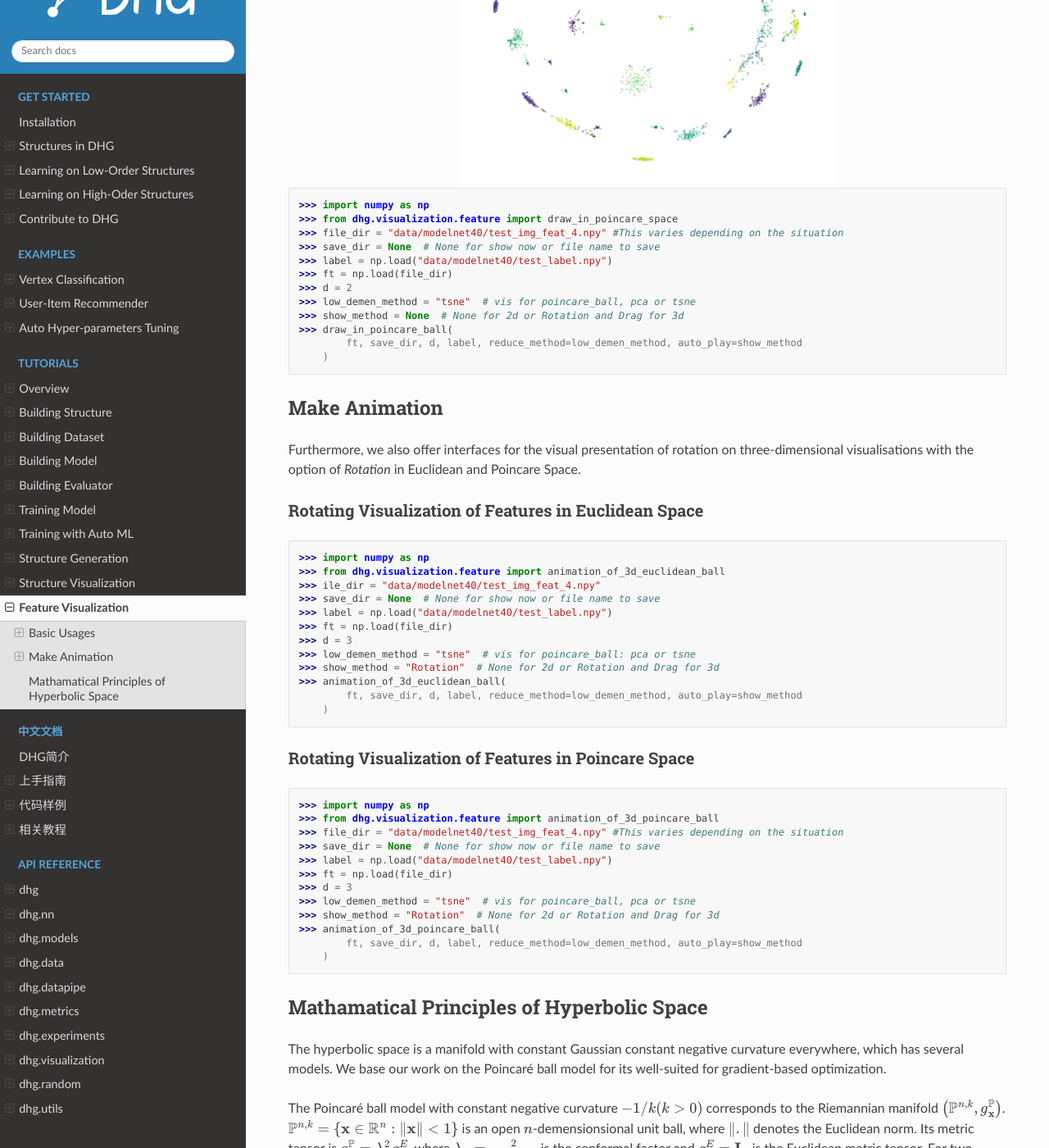
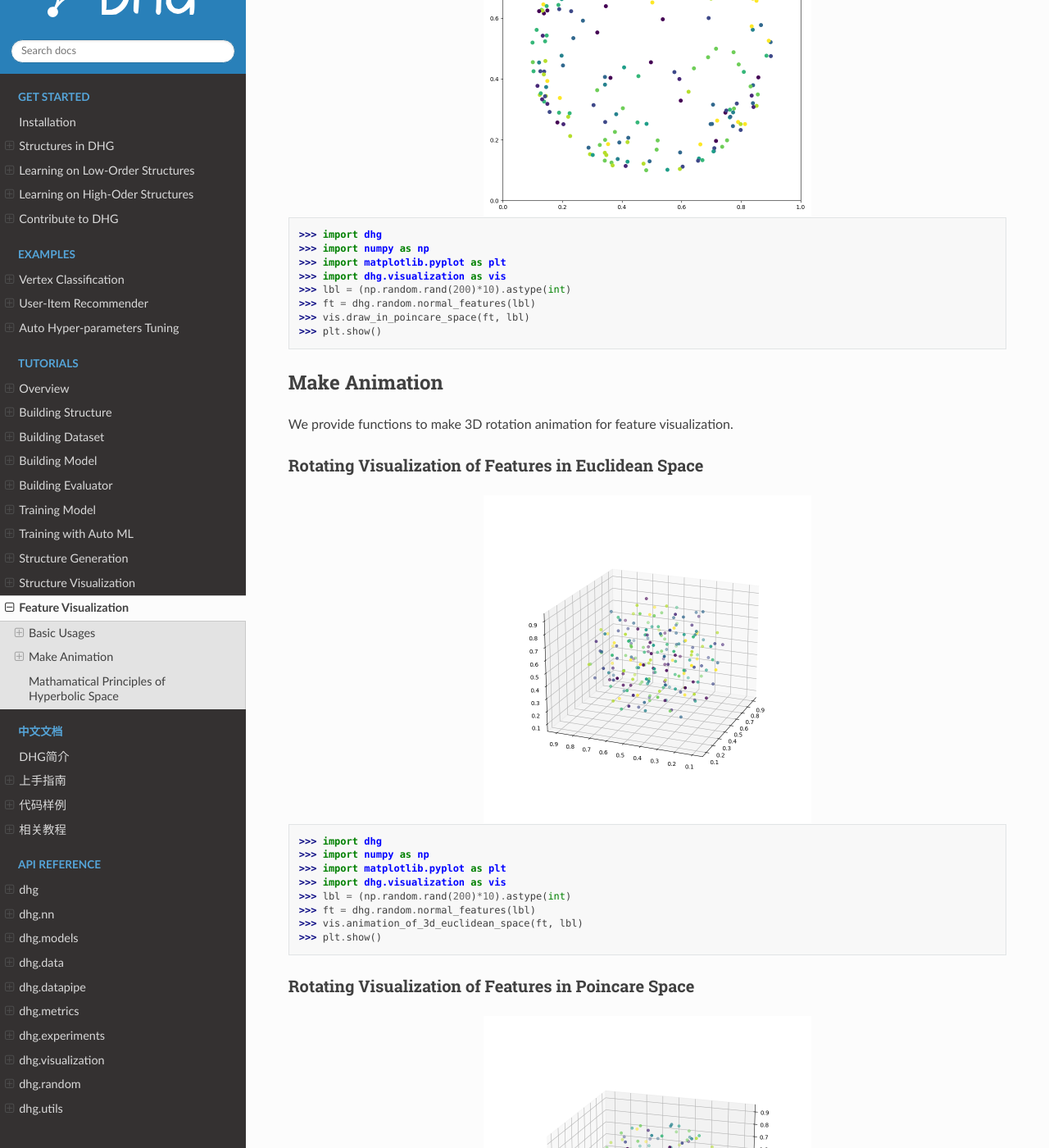
Before and after one commit to iMoonLab/DeepHypergraph, a Sphinx documentation site: the page built from docs/source/tutorial/vis_feature.rst, in a window 1280 px wide and 1400 px high, scrolled down 1409 px. Shown: the whole window at 82% size. Built offline with Sphinx 7.4.7 and the Read the Docs theme 2.0.0, drawn with Linux system fonts in a browser that asks for light colours; some of the changed text lies outside the part shown.

Commit message:
update doc

```diff
--- a/docs/source/start/install.rst
+++ b/docs/source/start/install.rst
@@ -9,9 +9,19 @@ Installation
 - Python >= 3.8
 - Pytorch >=1.11
 
-
-You can install **DHG** library with ``pip`` as follows:
+Current, the stable version of **DHG** is 0.9.1. You can install it with ``pip`` as follows:
 
 .. code-block:: bash
 
     pip install dhg
+
+You can also try the nightly version (0.9.2) of **DHG** library with ``pip`` as follows:
+
+.. code-block:: bash
+
+    pip install git+https://github.com/iMoonLab/DeepHypergraph.git
+
+.. note::
+
+    Nightly version is the development version of **DHG**. It may include the lastest SOTA methods and datasets, but it can also be unstable and not fully tested.
+    If you find any bugs, please report it to us in `GitHub Issues <https://github.com/iMoonLab/DeepHypergraph/issues>`_.
--- a/docs/source/tutorial/vis_feature.rst
+++ b/docs/source/tutorial/vis_feature.rst
@@ -10,10 +10,12 @@ Basic Usages
 ---------------
 DHG provides an interface to visualize the distribution of feaures:
 
-1. Load data of features and lable by specifying the corresponding path;
-2. Specify parameters (*i.e.*, `the dimensionality of the visualisation`, `the storage path` and `the method of dimensionality reduction`);
-3. Call our funtion to show or save the figure .
+1. Input the features and lable (optional);
+2. Specify parameters (*i.e.*, `the dimensionality of the visualisation`, `point size`, `color` and `the method of dimensionality reduction`);
+3. Call ``plt.show()`` funtion to show the figure/animation.
 
+
+.. note:: The ``plt`` is short for ``matplotlib.pyplot`` module.
 
 
 Visualization of Features in Euclidean Space
@@ -27,6 +29,16 @@ Visualization of Features in Euclidean Space
 
 .. code-block:: python
 
+    >>> import dhg
+    >>> import numpy as np
+    >>> import matplotlib.pyplot as plt
+    >>> import dhg.visualization as vis
+    >>> lbl = (np.random.rand(200)*10).astype(int)
+    >>> ft = dhg.random.normal_features(lbl)
+    >>> vis.draw_in_euclidean_space(ft, lbl)
+    >>> plt.show()
+
+..
     >>> import numpy as np
     >>> from dhg.visualization.feature import draw_in_euclidean_space
     >>> ile_dir = "data/modelnet40/test_img_feat_4.npy"
@@ -51,6 +63,16 @@ Visualization of Features in Poincare Space
 
 .. code-block:: python
 
+    >>> import dhg
+    >>> import numpy as np
+    >>> import matplotlib.pyplot as plt
+    >>> import dhg.visualization as vis
+    >>> lbl = (np.random.rand(200)*10).astype(int)
+    >>> ft = dhg.random.normal_features(lbl)
+    >>> vis.draw_in_poincare_space(ft, lbl)
+    >>> plt.show()
+
+..
     >>> import numpy as np
     >>> from dhg.visualization.feature import draw_in_poincare_space
     >>> file_dir = "data/modelnet40/test_img_feat_4.npy" #This varies depending on the situation
@@ -68,20 +90,29 @@ Visualization of Features in Poincare Space
 Make Animation
 -------------------------
 
-Furthermore, we also offer interfaces for the visual presentation of
-rotation on three-dimensional visualisations with the option of `Rotation` in Euclidean and Poincare Space.
+We provide functions to make 3D rotation animation for feature visualization.
 
 Rotating Visualization of Features in Euclidean Space
 ^^^^^^^^^^^^^^^^^^^^^^^^^^^^^^^^^^^^^^^^^^^^^^^^^^^^^^^^
 
-.. .. image:: ../_static/img/vis_ft_euclidean.png
-..     :align: center
-..     :alt: Rotating Visualization of Features in Euclidean Space
-..     :height: 400px
+.. image:: ../_static/img/vis_ft_euclidean_ani.png
+    :align: center
+    :alt: Rotating Visualization of Features in Euclidean Space
+    :height: 400px
 
 
 .. code-block:: python
 
+    >>> import dhg
+    >>> import numpy as np
+    >>> import matplotlib.pyplot as plt
+    >>> import dhg.visualization as vis
+    >>> lbl = (np.random.rand(200)*10).astype(int)
+    >>> ft = dhg.random.normal_features(lbl)
+    >>> vis.animation_of_3d_euclidean_space(ft, lbl)
+    >>> plt.show()
+
+..
     >>> import numpy as np
     >>> from dhg.visualization.feature import animation_of_3d_euclidean_ball
     >>> ile_dir = "data/modelnet40/test_img_feat_4.npy"
@@ -98,14 +129,24 @@ Rotating Visualization of Features in Euclidean Space
 Rotating Visualization of Features in Poincare Space
 ^^^^^^^^^^^^^^^^^^^^^^^^^^^^^^^^^^^^^^^^^^^^^^^^^^^^^^^
 
-.. .. image:: ../_static/img/vis_ft_euclidean.png
-..     :align: center
-..     :alt: Rotating Visualization of Features in Poincare Space
-..     :height: 400px
+.. image:: ../_static/img/vis_ft_poincare_ani.png
+    :align: center
+    :alt: Rotating Visualization of Features in Poincare Space
+    :height: 400px
 
 
 .. code-block:: python
 
+    >>> import dhg
+    >>> import numpy as np
+    >>> import matplotlib.pyplot as plt
+    >>> import dhg.visualization as vis
+    >>> lbl = (np.random.rand(200)*10).astype(int)
+    >>> ft = dhg.random.normal_features(lbl)
+    >>> vis.animation_of_3d_poincare_ball(ft, lbl)
+    >>> plt.show()
+
+..
     >>> import numpy as np
     >>> from dhg.visualization.feature import animation_of_3d_poincare_ball
     >>> file_dir = "data/modelnet40/test_img_feat_4.npy" #This varies depending on the situation
```
Also changed, not shown: README.md (+11 -3 lines), docs/source/zh/start/install.rst (+13 -1 lines), docs/source/_static/img/vis_ft_euclidean.png, docs/source/_static/img/vis_ft_euclidean_ani.png (added), docs/source/_static/img/vis_ft_poincare.png, docs/source/_static/img/vis_ft_poincare_ani.png (added), 1 other file.
